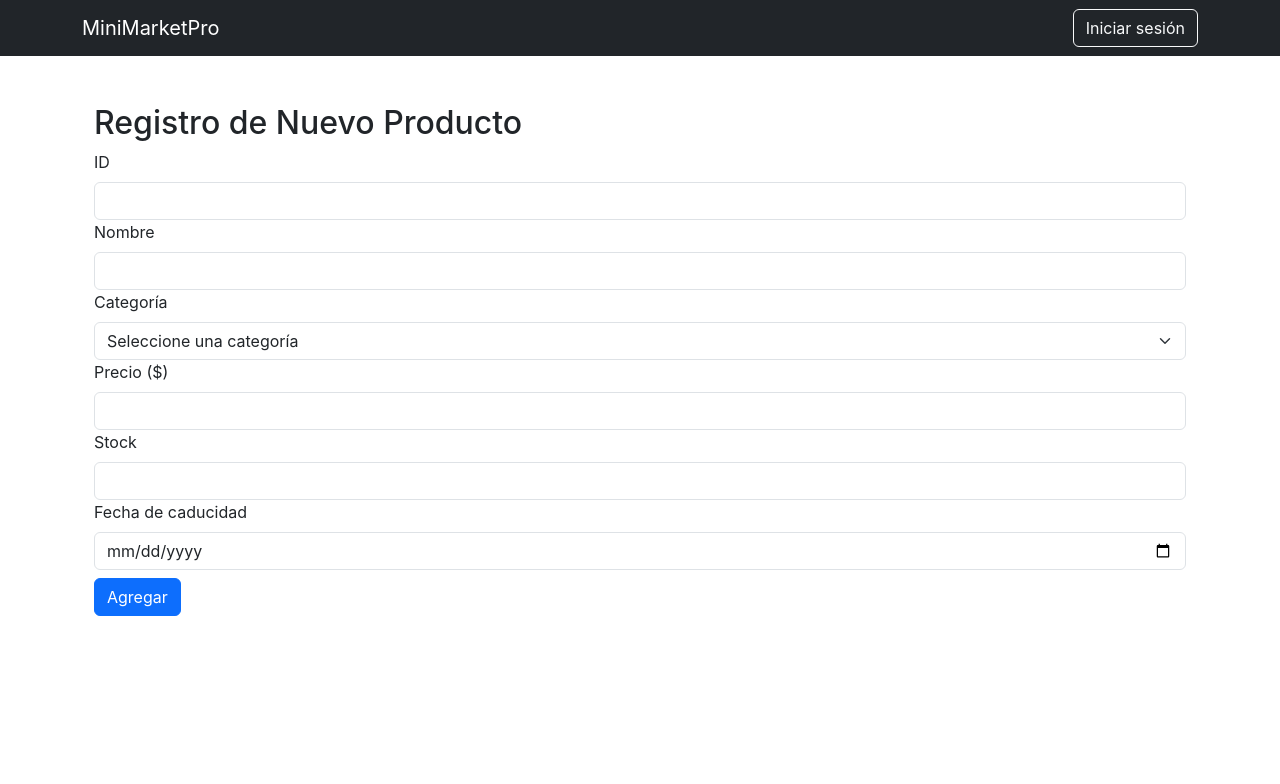
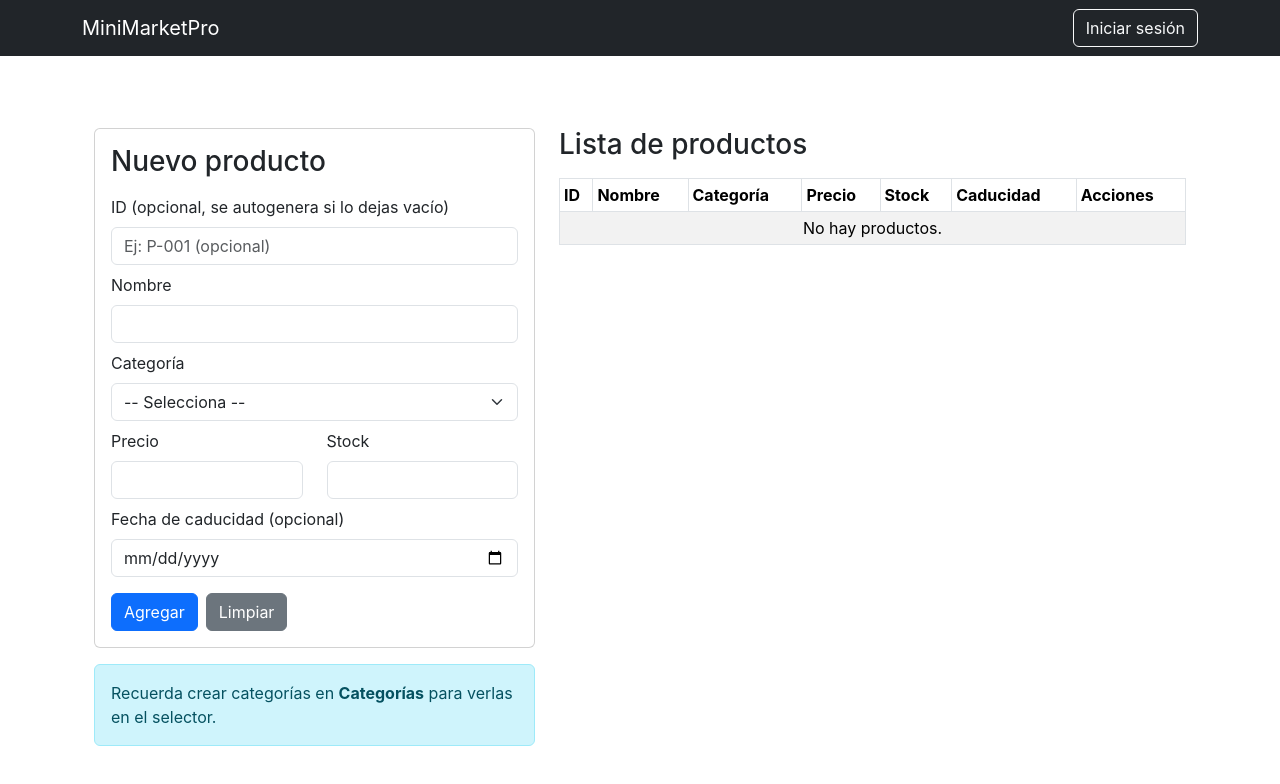
Before and after one commit to kcampoverde/MiniMarketPro, a React (Create React App) app in the folder frontend-minimarketpro/: page /productos in a window 1280 px wide. Shown: the top 784 px of the page. Built offline with nearby package versions, Linux system fonts and the light colour scheme.

Commit message:
fix(productos): guardado atómico en localStorage + validaciones y sync por pestaña

```diff
--- a/frontend-minimarketpro/src/pages/Productos.js
+++ b/frontend-minimarketpro/src/pages/Productos.js
@@ -1,195 +1,255 @@
-import React, { useState, useEffect } from 'react';
-import { Button, Form, Alert } from 'react-bootstrap';
+import React, { useEffect, useMemo, useState } from "react";
+import { Container, Row, Col, Form, Button, Table, Alert, Card } from "react-bootstrap";
 
-function Productos() {
-  const [productos, setProductos] = useState(() => {
-    const guardados = localStorage.getItem("productos");
-    return guardados ? JSON.parse(guardados) : [];
+// Helpers de storage seguros
+const load = (key, def) => {
+  try {
+    const raw = localStorage.getItem(key);
+    return raw ? JSON.parse(raw) : def;
+  } catch {
+    return def;
+  }
+};
+const save = (key, value) => {
+  try {
+    localStorage.setItem(key, JSON.stringify(value));
+  } catch {}
+};
+
+export default function Productos() {
+  const [productos, setProductos] = useState(() => load("productos", []));
+  const [categorias, setCategorias] = useState(() => load("categorias", []));
+  const [alerta, setAlerta] = useState("");
+  const [modoEdicion, setModoEdicion] = useState(false);
+  const [productoEditarId, setProductoEditarId] = useState(null);
+
+  const [formData, setFormData] = useState({
+    id: "",
+    nombre: "",
+    categoria: "",
+    precio: "",
+    stock: "",
+    fechaCaducidad: "",
   });
 
-  const [categorias, setCategorias] = useState([]);
-  const [formData, setFormData] = useState({
-    id: '',
-    nombre: '',
-    categoria: '',
-    precio: '',
-    stock: '',
-    fechaCaducidad: ''
-  });
-
-  const [modoEdicion, setModoEdicion] = useState(false);
-  const [productoEditarId, setProductoEditarId] = useState(null);
-  const [alerta, setAlerta] = useState('');
-
-  // Cargar categorías desde localStorage
+  // Sincronización defensiva al volver a la pestaña o cambios desde otra pestaña
   useEffect(() => {
-    const cat = localStorage.getItem("categorias");
-    if (cat) {
-      const ordenadas = JSON.parse(cat).sort((a, b) => a.nombre.localeCompare(b.nombre));
-      setCategorias(ordenadas);
-    }
+    const reload = () => {
+      setProductos(load("productos", []));
+      setCategorias(load("categorias", []));
+    };
+    const onVis = () => document.visibilityState === "visible" && reload();
+    window.addEventListener("visibilitychange", onVis);
+    window.addEventListener("storage", reload);
+    return () => {
+      window.removeEventListener("visibilitychange", onVis);
+      window.removeEventListener("storage", reload);
+    };
   }, []);
 
-  // Guardar productos
-  useEffect(() => {
-    localStorage.setItem("productos", JSON.stringify(productos));
-  }, [productos]);
+  // Persistencia por efecto (no estorba aunque ya persistimos en el set)
+  useEffect(() => { save("productos", productos); }, [productos]);
 
-  const validarDatos = () => {
-    const { id, nombre, categoria, precio, stock } = formData;
-
-    if (!id.trim() || !nombre.trim() || !categoria.trim())
-      return "Todos los campos son obligatorios.";
-
-    if (productos.some(p => p.id === id && !modoEdicion))
-      return "❌ El ID ya existe. Ingrese uno único.";
-
-    if (!/^[a-zA-Z\s]+$/.test(nombre))
-      return "❌ El nombre solo debe contener letras.";
-
-    if (parseFloat(precio) < 0 || isNaN(precio))
-      return "❌ El precio no puede ser negativo ni estar vacío.";
-
-    if (parseInt(stock) < 0 || isNaN(stock))
-      return "❌ El stock no puede ser negativo ni estar vacío.";
-
-    return null;
-  };
+  const categoriasOptions = useMemo(() => {
+    return categorias.map((c) => (typeof c === "string" ? c : c?.nombre || "")).filter(Boolean);
+  }, [categorias]);
 
   const handleChange = (e) => {
     const { name, value } = e.target;
-    setFormData(prev => ({ ...prev, [name]: value }));
+    setFormData((f) => ({ ...f, [name]: value }));
+  };
+
+  const limpiarFormulario = () => {
+    setFormData({ id: "", nombre: "", categoria: "", precio: "", stock: "", fechaCaducidad: "" });
   };
 
   const handleSubmit = (e) => {
     e.preventDefault();
+    const nextId = (formData.id || "").trim() || crypto.randomUUID();
 
-    const error = validarDatos();
-    if (error) {
-      setAlerta(error);
+    // Validación básica
+    const { nombre, categoria, precio, stock } = formData;
+    if (!nombre?.trim() || !categoria?.trim()) {
+      setAlerta("❌ Todos los campos son obligatorios (nombre/categoría).");
+      return;
+    }
+    if (!/^[ a-zA-Z0-9áéíóúÁÉÍÓÚñÑ().,:-]+$/.test(nombre)) {
+      setAlerta("❌ El nombre contiene caracteres no válidos.");
+      return;
+    }
+    if (isNaN(precio) || Number(precio) < 0) {
+      setAlerta("❌ El precio debe ser un número ≥ 0.");
+      return;
+    }
+    if (!Number.isFinite(Number(stock)) || Number(stock) < 0 || !Number.isInteger(Number(stock))) {
+      setAlerta("❌ El stock debe ser un entero ≥ 0.");
       return;
     }
 
     if (modoEdicion) {
-      const actualizados = productos.map(p =>
-        p.id === productoEditarId
+      setProductos((prev) => {
+        const actualizados = prev.map((p) =>
+          String(p.id) === String(productoEditarId)
             ? {
                 ...p,
                 ...formData,
+                id: nextId,
                 precio: parseFloat(formData.precio),
-              stock: parseInt(formData.stock)
+                stock: parseInt(formData.stock, 10),
               }
             : p
         );
-      setProductos(actualizados);
+        // Persistir inmediatamente
+        save("productos", actualizados);
+        return actualizados;
+      });
       setModoEdicion(false);
       setProductoEditarId(null);
+      setAlerta("✅ Producto actualizado.");
     } else {
+      // Evitar duplicados de ID si el usuario lo ingresó manualmente
+      if (productos.some((p) => String(p.id) === String(nextId))) {
+        setAlerta("❌ El ID ya existe. Deja el campo vacío o ingresa otro.");
+        return;
+      }
       const nuevo = {
         ...formData,
+        id: nextId,
         precio: parseFloat(formData.precio),
-        stock: parseInt(formData.stock),
-        fechaCreacion: new Date().toLocaleDateString()
+        stock: parseInt(formData.stock, 10),
+        fechaCreacion: new Date().toLocaleDateString(),
       };
-      setProductos([...productos, nuevo]);
+      setProductos((prev) => {
+        const nuevos = [...prev, nuevo];
+        save("productos", nuevos); // Persistir inmediatamente
+        return nuevos;
+      });
+      setAlerta("✅ Producto guardado.");
     }
 
-    setAlerta("✅ Producto guardado correctamente.");
-    setTimeout(() => setAlerta(''), 3000);
+    setTimeout(() => setAlerta(""), 2500);
+    limpiarFormulario();
+  };
 
-    setFormData({ id: '', nombre: '', categoria: '', precio: '', stock: '', fechaCaducidad: '' });
+  const handleEditar = (p) => {
+    setModoEdicion(true);
+    setProductoEditarId(p.id);
+    setFormData({
+      id: p.id,
+      nombre: p.nombre,
+      categoria: p.categoria,
+      precio: String(p.precio),
+      stock: String(p.stock),
+      fechaCaducidad: p.fechaCaducidad || "",
+    });
+    window.scrollTo({ top: 0, behavior: "smooth" });
+  };
+
+  const handleEliminar = (id) => {
+    if (!window.confirm("¿Eliminar producto?")) return;
+    setProductos((prev) => {
+      const restantes = prev.filter((p) => String(p.id) !== String(id));
+      save("productos", restantes);
+      return restantes;
+    });
   };
 
   return (
-    <div className="container mt-4">
-      <h2>Registro de Nuevo Producto</h2>
+    <Container className="py-4">
+      <Row>
+        <Col md={5}>
+          <Card className="mb-3">
+            <Card.Body>
+              <h3 className="mb-3">{modoEdicion ? "Editar producto" : "Nuevo producto"}</h3>
               {alerta && <Alert variant={alerta.startsWith("✅") ? "success" : "danger"}>{alerta}</Alert>}
 
               <Form onSubmit={handleSubmit}>
-        <Form.Group>
-          <Form.Label>ID</Form.Label>
-          <Form.Control
-            type="text"
-            name="id"
-            value={formData.id}
-            onChange={handleChange}
-            required
-          />
+                <Form.Group className="mb-2">
+                  <Form.Label>ID (opcional, se autogenera si lo dejas vacío)</Form.Label>
+                  <Form.Control name="id" value={formData.id} onChange={handleChange} placeholder="Ej: P-001 (opcional)" />
                 </Form.Group>
 
-        <Form.Group>
+                <Form.Group className="mb-2">
                   <Form.Label>Nombre</Form.Label>
-          <Form.Control
-            type="text"
-            name="nombre"
-            value={formData.nombre}
-            onChange={handleChange}
-            required
-          />
+                  <Form.Control name="nombre" value={formData.nombre} onChange={handleChange} required />
                 </Form.Group>
 
-        <Form.Group>
+                <Form.Group className="mb-2">
                   <Form.Label>Categoría</Form.Label>
-          <Form.Select
-            name="categoria"
-            value={formData.categoria}
-            onChange={handleChange}
-            required
-          >
-            <option value="">Seleccione una categoría</option>
-            {categorias.map((cat, idx) => (
-              <option key={idx} value={cat.nombre}>
-                {cat.nombre}
-              </option>
+                  <Form.Select name="categoria" value={formData.categoria} onChange={handleChange} required>
+                    <option value="">-- Selecciona --</option>
+                    {categoriasOptions.map((c) => (
+                      <option key={c} value={c}>{c}</option>
                     ))}
                   </Form.Select>
                 </Form.Group>
 
-        <Form.Group>
-          <Form.Label>Precio ($)</Form.Label>
-          <Form.Control
-            type="number"
-            name="precio"
-            min="0"
-            step="0.01"
-            value={formData.precio}
-            onChange={handleChange}
-            required
-          />
+                <Row>
+                  <Col>
+                    <Form.Group className="mb-2">
+                      <Form.Label>Precio</Form.Label>
+                      <Form.Control type="number" step="0.01" min="0" name="precio" value={formData.precio} onChange={handleChange} required />
+                    </Form.Group>
+                  </Col>
+                  <Col>
+                    <Form.Group className="mb-2">
+                      <Form.Label>Stock</Form.Label>
+                      <Form.Control type="number" min="0" name="stock" value={formData.stock} onChange={handleChange} required />
+                    </Form.Group>
+                  </Col>
+                </Row>
+
+                <Form.Group className="mb-3">
+                  <Form.Label>Fecha de caducidad (opcional)</Form.Label>
+                  <Form.Control type="date" name="fechaCaducidad" value={formData.fechaCaducidad} onChange={handleChange} />
                 </Form.Group>
 
-        <Form.Group>
-          <Form.Label>Stock</Form.Label>
-          <Form.Control
-            type="number"
-            name="stock"
-            min="0"
-            value={formData.stock}
-            onChange={handleChange}
-            required
-          />
-        </Form.Group>
+                <div className="d-flex gap-2">
+                  <Button type="submit" variant="primary">{modoEdicion ? "Guardar cambios" : "Agregar"}</Button>
+                  <Button type="button" variant="secondary" onClick={limpiarFormulario}>Limpiar</Button>
+                  {modoEdicion && (
+                    <Button type="button" variant="outline-danger" onClick={() => { setModoEdicion(false); setProductoEditarId(null); limpiarFormulario(); }}>
+                      Cancelar edición
+                    </Button>
+                  )}
+                </div>
+              </Form>
+            </Card.Body>
+          </Card>
+          <Alert variant="info">
+            Recuerda crear categorías en <strong>Categorías</strong> para verlas en el selector.
+          </Alert>
+        </Col>
 
-        <Form.Group>
-          <Form.Label>Fecha de caducidad</Form.Label>
-          <Form.Control
-            type="date"
-            name="fechaCaducidad"
-            value={formData.fechaCaducidad}
-            onChange={handleChange}
-          />
-        </Form.Group>
-
-        <Button
-          type="submit"
-          className="mt-2"
-          variant={modoEdicion ? "warning" : "primary"}
-        >
-          {modoEdicion ? "Actualizar" : "Agregar"}
-        </Button>
-      </Form>
-    </div>
+        <Col md={7}>
+          <h3 className="mb-3">Lista de productos</h3>
+          <Table striped bordered hover size="sm" responsive>
+            <thead>
+              <tr>
+                <th>ID</th><th>Nombre</th><th>Categoría</th><th>Precio</th><th>Stock</th><th>Caducidad</th><th>Acciones</th>
+              </tr>
+            </thead>
+            <tbody>
+              {productos.length === 0 ? (
+                <tr><td colSpan={7} className="text-center">No hay productos.</td></tr>
+              ) : productos.map((p) => (
+                <tr key={String(p.id)}>
+                  <td>{p.id}</td>
+                  <td>{p.nombre}</td>
+                  <td>{p.categoria}</td>
+                  <td>${Number(p.precio).toFixed(2)}</td>
+                  <td>{p.stock}</td>
+                  <td>{p.fechaCaducidad || "-"}</td>
+                  <td className="d-flex gap-1">
+                    <Button size="sm" variant="outline-primary" onClick={() => handleEditar(p)}>Editar</Button>
+                    <Button size="sm" variant="outline-danger" onClick={() => handleEliminar(p.id)}>Eliminar</Button>
+                  </td>
+                </tr>
+              ))}
+            </tbody>
+          </Table>
+        </Col>
+      </Row>
+    </Container>
   );
 }
-
-export default Productos;
```
Lines whose indentation alone changed are shown as unchanged.
